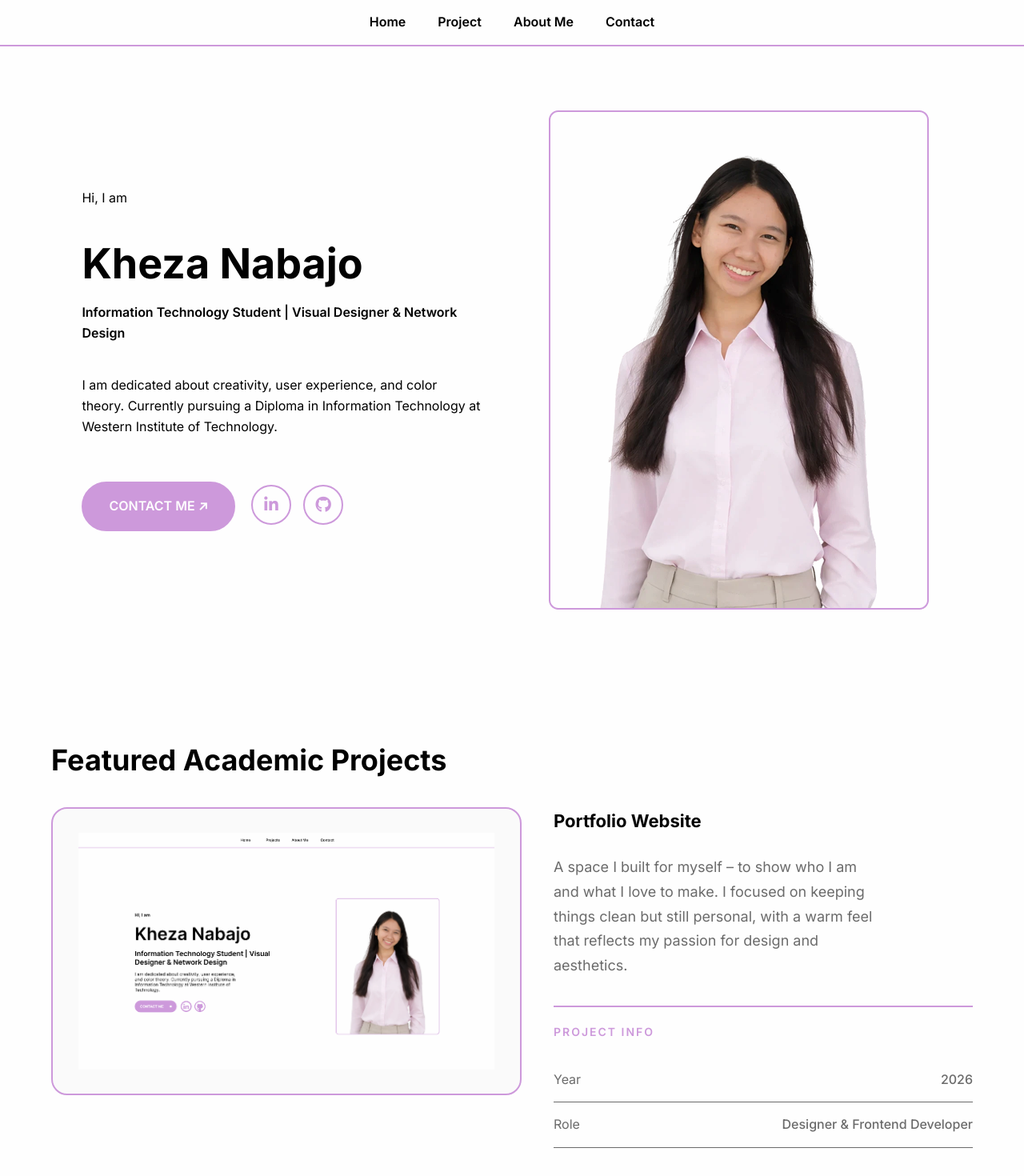
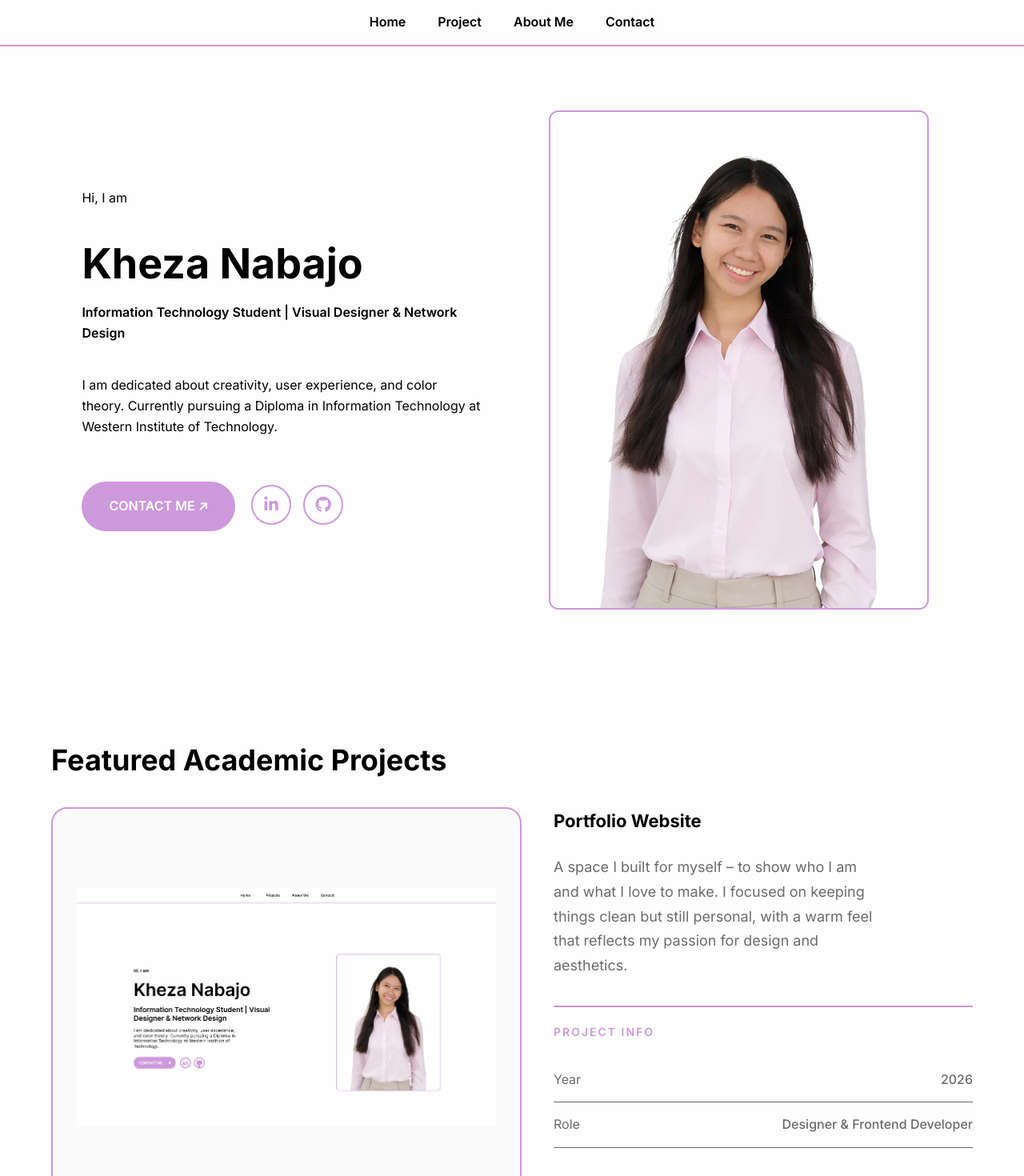
Before and after one commit to KhezaNabajo/Kheza-Nabajo-Portfolio-Website, a React (Vite) app: page / in a window 1280 px wide. Shown: the top 1470 px of the page at 80% size. Built offline with nearby package versions, Linux system fonts and the light colour scheme.

Commit message:
Update styles.css

```diff
--- a/src/styles.css
+++ b/src/styles.css
@@ -33,7 +33,7 @@ nav { display:flex; justify-content:center; align-items:center; padding:15px 5%;
 .projects h2 { font-size:36px; margin-bottom:30px; color:#010101; opacity:0; transform:translateY(30px); }
 .project.visible, .projects h2.visible, .about-h2.visible, .about-content.visible, .capabilities-h2.visible, .skills-content.visible, .contact-info.visible, .contact-form.visible { animation:fadeInUp .6s ease forwards; }
 .project { display:flex; gap:40px; margin-bottom:60px; align-items:stretch; transform:translateY(50px); opacity:0; }
-.project-image { flex:1; background:#fafafa; padding:30px; border-radius:20px; border:2px solid var(--accent-light); text-align:center; max-width:600px; transition:.4s; height:360px; display:flex; align-items:center; justify-content:center; overflow:hidden; }
+.project-image { flex:1; background:#fafafa; padding:30px; border-radius:20px; border:2px solid var(--accent-light); text-align:center; max-width:600px; transition:.4s; height:500px; display:flex; align-items:center; justify-content:center; overflow:hidden; }
 .project-image:hover { border-color:var(--a); transform:translateY(-5px); }
 .project-image img { width:100%; height:100%; object-fit:contain; }
 .project-info { flex:1; display:flex; flex-direction:column; justify-content:flex-start; }
```
